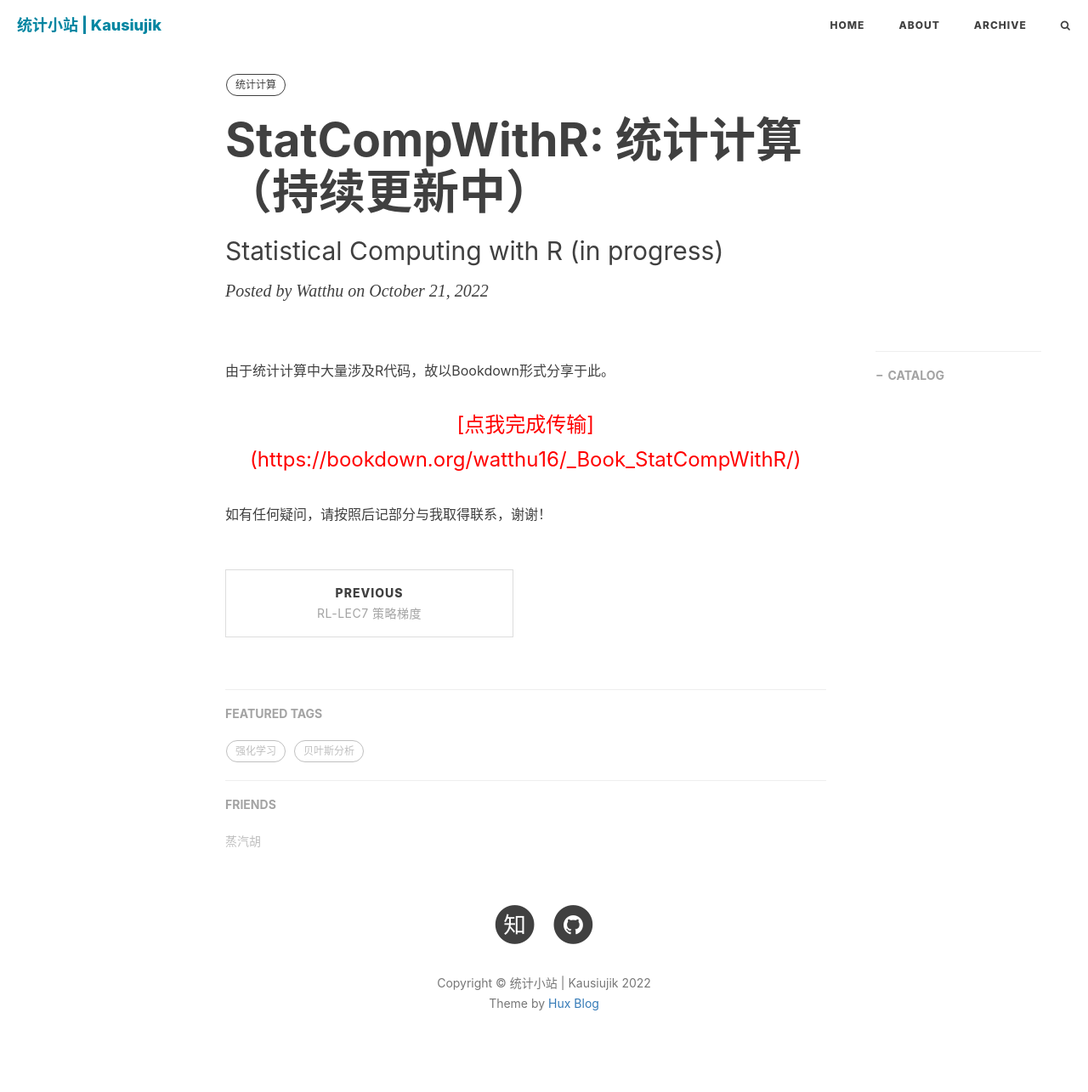
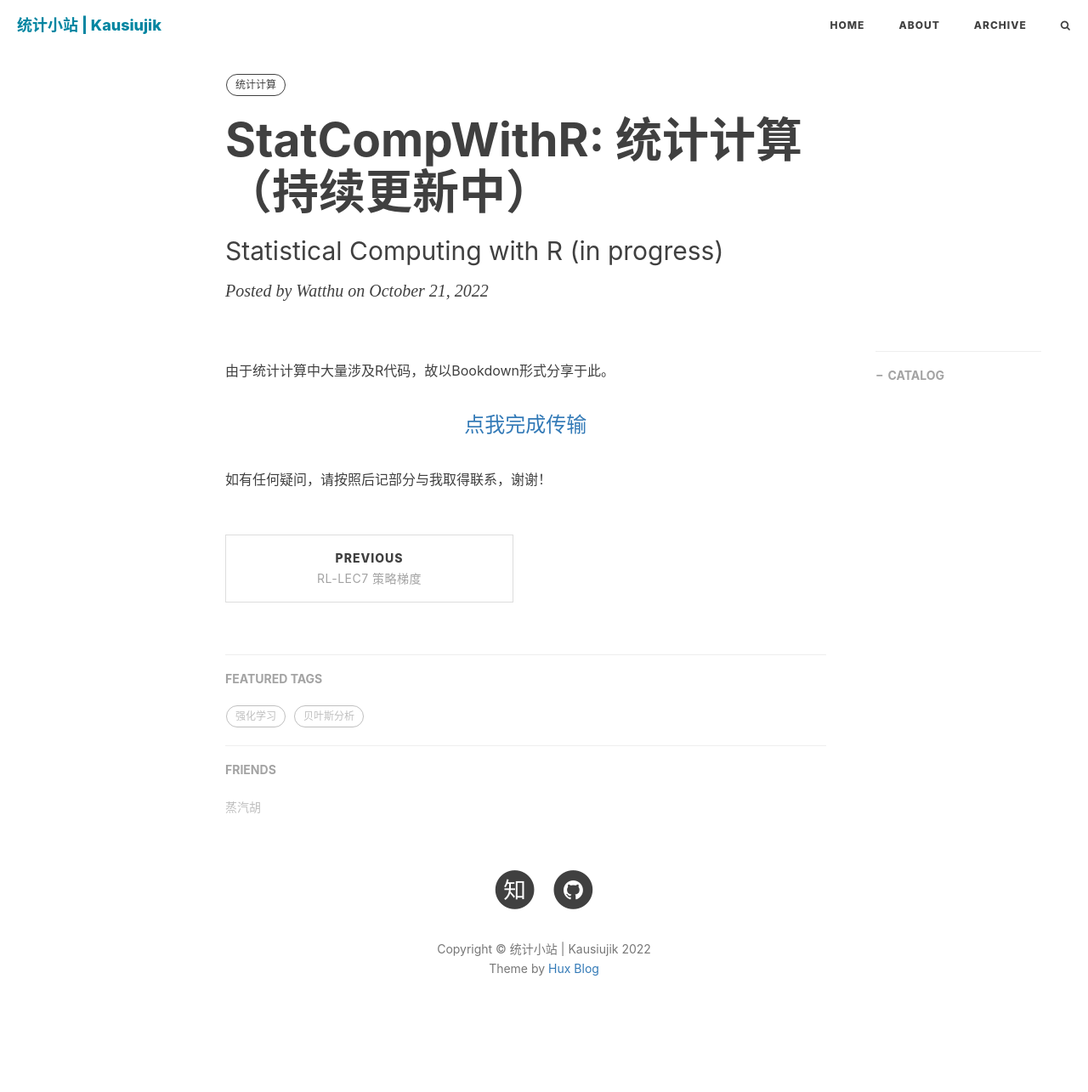
Before and after one commit to kausiujik/kausiujik.github.io, a Jekyll site: the page built from _posts/2022-10-21-StatCompWithR.md, in a window 1280 px wide. Shown: the whole page at 85% size. Built offline with Jekyll 4.4.1, drawn with Linux system fonts in a browser that asks for light colours; nearby versions of some CDN libraries; comment, search, counter and statistics services are not loaded; after the commit the page ends 1244 px from its top, so only the background shows below that; some of the changed lines change nothing that is shown.

Commit message:
Update 2022-10-21-StatCompWithR.md

```diff
--- a/_posts/2022-10-21-StatCompWithR.md
+++ b/_posts/2022-10-21-StatCompWithR.md
@@ -12,9 +12,7 @@ tags:
 由于统计计算中大量涉及R代码，故以Bookdown形式分享于此。
 
 <center><font color=Red size=5>
-
-[点我完成传输](https://bookdown.org/watthu16/_Book_StatCompWithR/)
-
+<a href="https://bookdown.org/watthu16/_Book_StatCompWithR/" target="_blank">点我完成传输</a>
 </font></center>
 
 如有任何疑问，请按照后记部分与我取得联系，谢谢！
```
